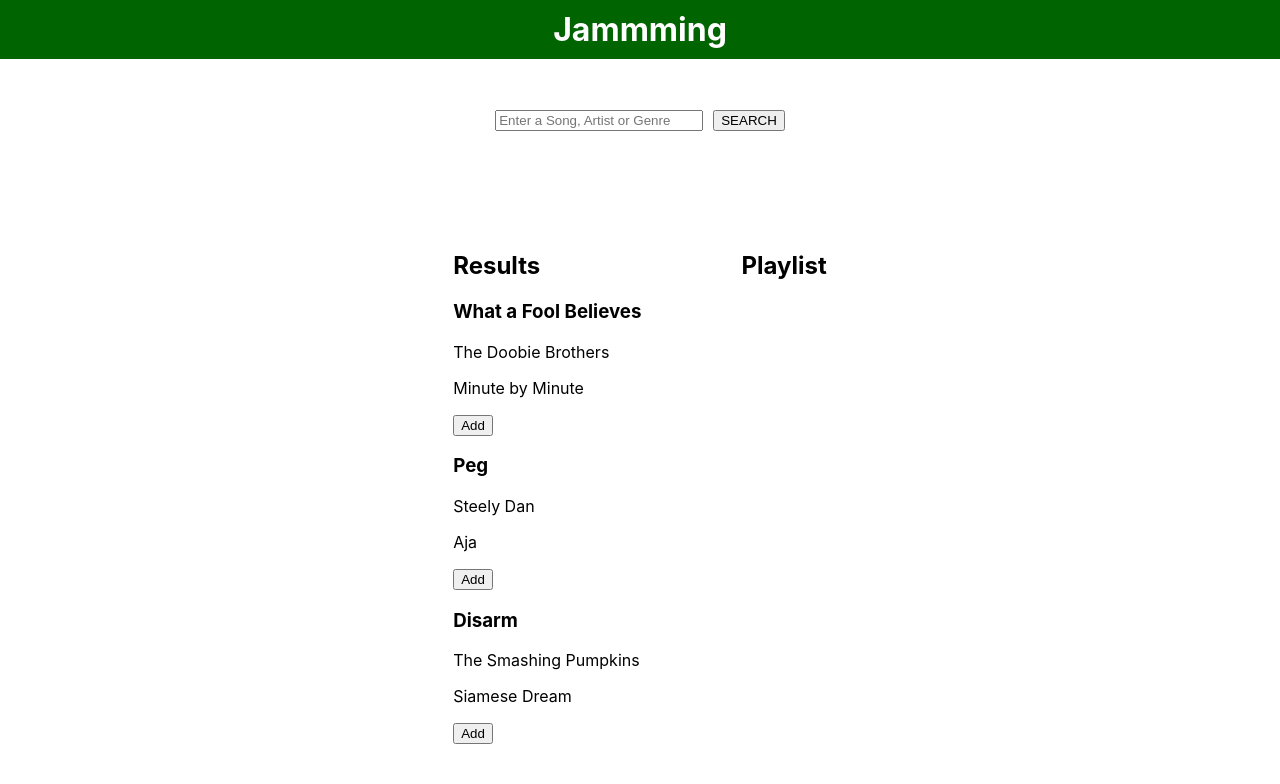
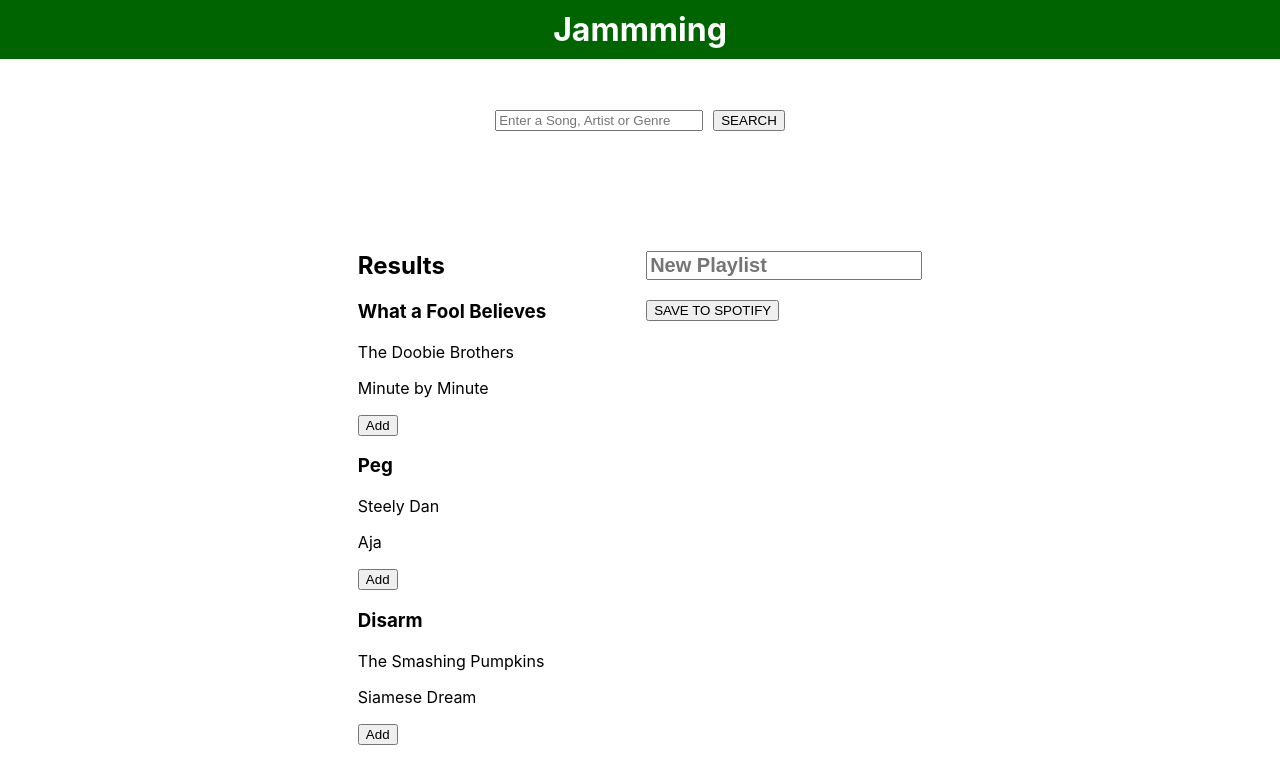
Before and after one commit to cpherishii/jammming, a React (Create React App) app: page / in a window 1280 px wide. Shown: the top 784 px of the page. Built offline with nearby package versions, Linux system fonts and the light colour scheme.

Commit message:
Add playlist name input to Playlist component

```diff
--- a/src/App.js
+++ b/src/App.js
@@ -1,4 +1,4 @@
-import React, { useState } from 'react';
+import React, { useState, useEffect } from 'react';
 import './App.css';
 import SearchBar from './components/SearchBar/SearchBar';
 import SearchResults from './components/SearchResults/SearchResults';
@@ -7,6 +7,7 @@ import Playlist from './components/Playlist/Playlist';
 const tracks = [
   {
       'id': 0,
+      'uri': 'spotify:track:2yBVeksU2EtrPJbTu4ZslK',
       'name': 'What a Fool Believes',
       'artist': 'The Doobie Brothers',
       'album': 'Minute by Minute',
@@ -14,6 +15,7 @@ const tracks = [
   },
   {
       'id': 1,
+      'uri': 'spotify:track:5emxp4RqsF6QoAWXW2Afrk',
       'name': 'Peg',
       'artist': 'Steely Dan',
       'album': 'Aja',
@@ -21,6 +23,7 @@ const tracks = [
   },
   {
       'id': 2,
+      'uri': 'spotify:track:6YIggUJW3ttAAPRdnki8RM',
       'name': 'Disarm',
       'artist': 'The Smashing Pumpkins',
       'album': 'Siamese Dream',
@@ -31,6 +34,7 @@ const tracks = [
 function App() {
   const [playlistTracks, setPlaylistTracks] = useState([]);
   const [searchResultTracks, setSearchResultTracks] = useState([]);
+  const [playlistName, setPlaylistName] = useState('New Playlist');
 
   const handleAddTrack = (index) => {
     setPlaylistTracks(prevTracks => {
@@ -44,12 +48,20 @@ function App() {
     });
   };
 
+  useEffect(() => {
+    console.log(playlistName);
+  }, [playlistName]);
+
   return (
     <>
       <SearchBar />
       <div className="trackLists">
         <SearchResults onTrackAction={handleAddTrack} tracks={tracks} />
-        <Playlist onTrackAction={handleRemoveTrack} playlistTracks={playlistTracks} />
+        <Playlist
+          onTrackAction={handleRemoveTrack}
+          playlistTracks={playlistTracks}
+          setPlaylistName={setPlaylistName}
+        />
       </div>
     </>
   );
--- a/src/components/Playlist/Playlist.js
+++ b/src/components/Playlist/Playlist.js
@@ -2,16 +2,21 @@ import React from 'react';
 import styles from './Playlist.module.css';
 import Tracklist from '../Tracklist/Tracklist';
 
-const Playlist = ({playlistTracks, onTrackAction}) => {
+const Playlist = ({playlistTracks, onTrackAction, setPlaylistName}) => {
+
+    const handlePlaylistNameChange = ({target}) => {
+        setPlaylistName(target.value);
+    }
 
     return (
         <div className={styles.Playlist}>
-            <h2>Playlist</h2>
+            <input placeholder="New Playlist" onChange={handlePlaylistNameChange} />
             <Tracklist
                 tracks={playlistTracks}
                 button="remove"
                 onTrackAction={onTrackAction}
                 keyPrefix="Playlist"/>
+            <button className={styles.PlaylistSave}>SAVE TO SPOTIFY</button>
         </div>
     )
 };
--- a/src/components/Playlist/Playlist.module.css
+++ b/src/components/Playlist/Playlist.module.css
@@ -1,3 +1,15 @@
 .Playlist {
     padding: 50px;
 }
+
+.Playlist input {
+    margin: 20px 0;
+    font-size: 20px;
+    font-weight: bold;
+    display: block;
+}
+
+.PlaylistSave {
+    display: block;
+    margin-top: 20px;
+}
--- a/src/components/SearchResults/SearchResults.js
+++ b/src/components/SearchResults/SearchResults.js
@@ -4,17 +4,6 @@ import Tracklist from '../Tracklist/Tracklist';
 
 
 const SearchResults = ({onTrackAction, tracks}) => {
-    const [trackArray, setTrackArray] = useState([]);
-
-    const handleAddTrack = (track) => {
-        setTrackArray(prevTrackArray => {
-            return [...prevTrackArray, track]
-        });
-    }
-
-    useEffect(() => {
-        console.log(trackArray);
-    }, [trackArray]);
 
     return (
         <div className={styles.SearchResults}>
--- a/src/components/SearchResults/SearchResults.module.css
+++ b/src/components/SearchResults/SearchResults.module.css
@@ -1,3 +1,7 @@
 .SearchResults {
     padding: 50px;
 }
+
+.SearchResults h2 {
+    margin: 20px 0;
+}
```
